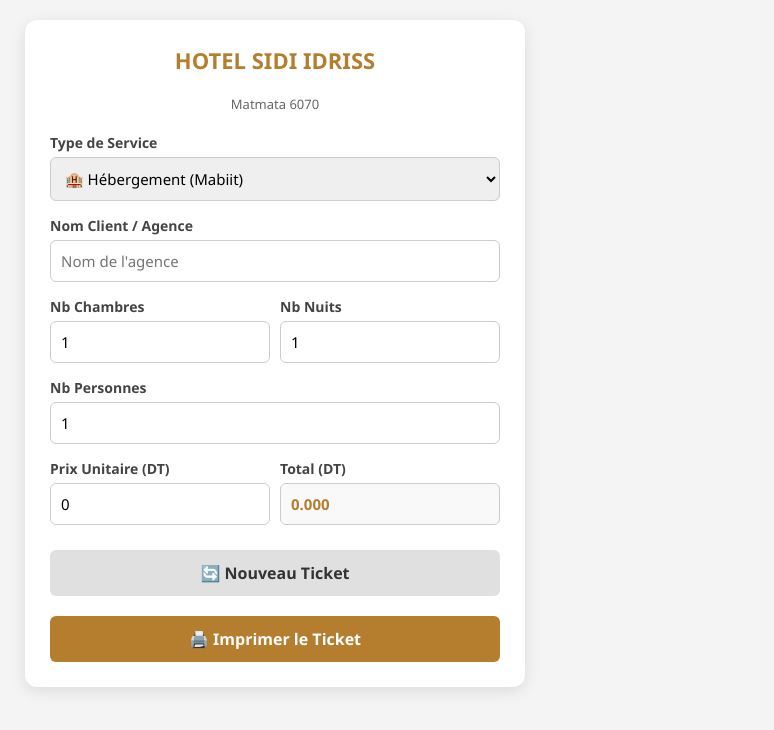
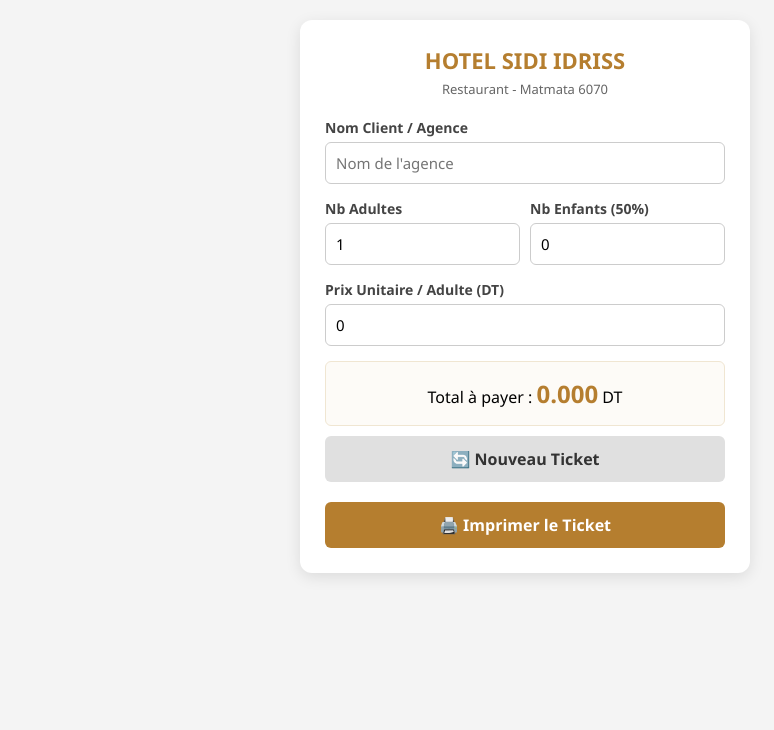
Before and after one commit to kardous93-cloud/starwars-ticket, a plain HTML site: page index.html in a window 1280 px wide. Shown: the whole page, without its empty margins (115-889 px from the left). Drawn offline with Linux system fonts and the light colour scheme.

Commit message:
Update index.html

```diff
--- a/index.html
+++ b/index.html
@@ -3,24 +3,22 @@
 <head>
     <meta charset="UTF-8">
     <meta name="viewport" content="width=device-width, initial-scale=1.0">
-    <title>Système de Réservation - Hôtel & Restaurant</title>
+    <title>Restaurant - Hôtel Sidi Idriss</title>
     <style>
         * { box-sizing: border-box; margin: 0; padding: 0; font-family: 'Segoe UI', Tahoma, Geneva, Verdana, sans-serif; }
         body { background-color: #f4f4f4; display: flex; justify-content: center; align-items: flex-start; min-height: 100vh; padding: 20px; }
 
-        /* --- التصميم العام (الواجهة) --- */
-        .main-container { display: flex; gap: 20px; max-width: 1000px; width: 100%; }
-
-        /* --- واجهة الإدخال (اليسار) --- */
+        /* --- واجهة الإدخال (اللي تظهر في المتصفح) --- */
         .input-form {
-            background: white; width: 100%; max-width: 500px; border-radius: 12px;
+            background: white; width: 100%; max-width: 450px; border-radius: 12px;
             box-shadow: 0 4px 15px rgba(0,0,0,0.1); padding: 25px;
         }
-        .input-form h2 { color: #b57e2f; text-align: center; margin-bottom: 20px; font-size: 22px; }
+        .input-form h2 { color: #b57e2f; text-align: center; margin-bottom: 5px; font-size: 22px; }
+        .input-form p { text-align: center; color: #666; font-size: 13px; margin-bottom: 20px; }
 
         .form-group { margin-bottom: 15px; }
         .form-group label { display: block; margin-bottom: 5px; font-size: 14px; font-weight: bold; color: #444; }
-        .form-group input, .form-group select {
+        .form-group input {
             width: 100%; padding: 10px; border: 1px solid #ccc; border-radius: 6px; font-size: 15px;
         }
         .row { display: flex; gap: 10px; }
@@ -35,91 +33,66 @@
         .btn-reset { background: #e0e0e0; color: #333; margin-bottom: 10px; }
         .btn-reset:hover { background: #ccc; }
 
-        /* --- التيكي (اليمين) --- */
-        .ticket-wrapper { display: none; } /* نخفيو في الشاشة، ونظهرو غير في الطباعة */
+        /* --- التيكي (مخفي في الشاشة، يظهر غير في الطباعة) --- */
+        .ticket-wrapper { display: none; }
 
-        /* --- إعدادات الطباعة (أهم جزء) --- */
+        /* --- إعدادات الطباعة الحرارية --- */
         @media print {
             body { background: white; display: block; padding: 0; }
             .input-form { display: none; } /* نخفيو الفورم */
-            .ticket-wrapper { display: block; width: 58mm; margin: 0 auto; } /* حجم الورق الحراري */
+            .ticket-wrapper { display: block; width: 58mm; margin: 0 auto; }
 
             .ticket {
-                border: 1px dashed #000; padding: 5px; font-family: 'Courier New', Courier, monospace;
+                border: 1px dashed #000; padding: 10px; font-family: 'Courier New', Courier, monospace;
                 color: #000; background: #fff;
             }
             .ticket-header { text-align: center; margin-bottom: 10px; }
-            .ticket-header h3 { font-size: 14px; margin-bottom: 2px; text-transform: uppercase; }
+            .ticket-header h3 { font-size: 16px; margin-bottom: 2px; text-transform: uppercase; }
             .ticket-header p { font-size: 11px; margin: 1px 0; }
 
-            .ticket-divider { border-top: 1px dashed #000; margin: 5px 0; }
+            .ticket-divider { border-top: 1px dashed #000; margin: 8px 0; }
 
-            .ticket-row { display: flex; justify-content: space-between; font-size: 12px; margin: 3px 0; }
+            .ticket-row { display: flex; justify-content: space-between; font-size: 12px; margin: 4px 0; }
             .ticket-row.bold { font-weight: bold; }
 
             .ticket-table { width: 100%; border-collapse: collapse; margin: 10px 0; }
-            .ticket-table th, .ticket-table td { border: 1px solid #000; padding: 4px; font-size: 11px; text-align: center; }
+            .ticket-table th, .ticket-table td { border: 1px solid #000; padding: 5px; font-size: 11px; text-align: center; }
+            .ticket-table th { background-color: #f0f0f0; }
 
-            .ticket-footer { text-align: center; margin-top: 10px; font-size: 11px; }
+            .ticket-footer { text-align: center; margin-top: 15px; font-size: 11px; }
         }
     </style>
 </head>
 <body>
 
-<div class="main-container">
-    <!-- الفورم اللي يكتب فيه الحريف -->
+<!-- واجهة الإدخال -->
 <div class="input-form">
     <h2>HOTEL SIDI IDRISS</h2>
-        <p style="text-align: center; color: #666; font-size: 13px; margin-bottom: 20px;">Matmata 6070</p>
-
-        <div class="form-group">
-            <label>Type de Service</label>
-            <select id="typeService" onchange="toggleService()">
-                <option value="hotel">🏨 Hébergement (Mabiit)</option>
-                <option value="restaurant">🍽️ Restaurant (Manger)</option>
-            </select>
-        </div>
+    <p>Restaurant - Matmata 6070</p>
 
     <div class="form-group">
         <label>Nom Client / Agence</label>
         <input type="text" id="nomClient" placeholder="Nom de l'agence">
     </div>
 
-        <!-- الحقول الخاصة بالنزل -->
-        <div id="hotelFields">
     <div class="row">
         <div class="form-group">
-                    <label>Nb Chambres</label>
-                    <input type="number" id="nbChambres" value="1" min="1" oninput="calculer()">
+            <label>Nb Adultes</label>
+            <input type="number" id="nbAdultes" value="1" min="0" oninput="calculer()">
         </div>
         <div class="form-group">
-                    <label>Nb Nuits</label>
-                    <input type="number" id="nbNuits" value="1" min="1" oninput="calculer()">
-                </div>
-            </div>
-            <div class="form-group">
-                <label>Nb Personnes</label>
-                <input type="number" id="nbPersonnes" value="1" min="1" oninput="calculer()">
+            <label>Nb Enfants (50%)</label>
+            <input type="number" id="nbEnfants" value="0" min="0" oninput="calculer()">
         </div>
     </div>
 
-        <!-- الحقول الخاصة بالمطعم -->
-        <div id="restaurantFields" style="display: none;">
     <div class="form-group">
-                <label>Nb Repas</label>
-                <input type="number" id="nbRepas" value="1" min="1" oninput="calculer()">
-            </div>
+        <label>Prix Unitaire / Adulte (DT)</label>
+        <input type="number" id="prixUnitaire" value="0" min="0" oninput="calculer()">
     </div>
 
-        <div class="row">
-            <div class="form-group">
-                <label>Prix Unitaire (DT)</label>
-                <input type="number" id="prixUnitaire" value="0" min="0" oninput="calculer()">
-            </div>
-            <div class="form-group">
-                <label>Total (DT)</label>
-                <input type="text" id="totalAffichage" value="0.000" readonly style="background: #f9f9f9; font-weight: bold; color: #b57e2f;">
-            </div>
+    <div class="total-preview">
+        Total à payer : <span id="totalAffichage">0.000</span> DT
     </div>
 
     <button class="btn btn-reset" onclick="resetForm()">🔄 Nouveau Ticket</button>
@@ -131,7 +104,7 @@
     <div class="ticket" id="ticketToPrint">
         <div class="ticket-header">
             <h3>BILLET D'ENTRÉE</h3>
-                <p>Hôtel Sidi Idriss</p>
+            <p>Restaurant Hôtel Sidi Idriss</p>
             <p>Matmata 6070</p>
             <p>📞 75 240 005</p>
             <p>✉️ sidi.idriss.hotel@gmail.com</p>
@@ -148,7 +121,8 @@
         <table class="ticket-table">
             <thead>
                 <tr>
-                        <th id="thDesc">Description</th>
+                    <th>Désignation</th>
+                    <th>Qté</th>
                     <th>Prix (DT)</th>
                     <th>Total (DT)</th>
                 </tr>
@@ -166,71 +140,49 @@
         </div>
     </div>
 </div>
-</div>
 
 <script>
-    // دالة تبديل الحقول بين النزل والمطعم
-    function toggleService() {
-        const service = document.getElementById('typeService').value;
-        if (service === 'hotel') {
-            document.getElementById('hotelFields').style.display = 'block';
-            document.getElementById('restaurantFields').style.display = 'none';
-        } else {
-            document.getElementById('hotelFields').style.display = 'none';
-            document.getElementById('restaurantFields').style.display = 'block';
-        }
-        calculer();
-    }
-
     // دالة حساب المجموع
     function calculer() {
-        const service = document.getElementById('typeService').value;
         const prix = parseFloat(document.getElementById('prixUnitaire').value) || 0;
-        let total = 0;
-        let tableHTML = '';
+        const adultes = parseInt(document.getElementById('nbAdultes').value) || 0;
+        const enfants = parseInt(document.getElementById('nbEnfants').value) || 0;
 
+        // الأطفال يخلصو 50%
+        const totalAdultes = adultes * prix;
+        const totalEnfants = enfants * (prix * 0.5);
+        const total = totalAdultes + totalEnfants;
+
+        // تحديث الواجهة
+        document.getElementById('totalAffichage').textContent = total.toFixed(3);
+
+        // تحديث التيكي
         const nom = document.getElementById('nomClient').value || "Non spécifié";
         document.getElementById('ticketClient').textContent = nom;
 
-        // التاريخ
         const now = new Date();
         document.getElementById('ticketDate').textContent = now.toLocaleDateString('fr-FR') + ' ' + now.toLocaleTimeString('fr-FR', {hour: '2-digit', minute:'2-digit'});
 
-        if (service === 'hotel') {
-            const chambres = parseInt(document.getElementById('nbChambres').value) || 0;
-            const nuits = parseInt(document.getElementById('nbNuits').value) || 0;
-            const personnes = parseInt(document.getElementById('nbPersonnes').value) || 0;
-
-            // مثال: الثمن * عدد الليالي * عدد الغرف (تقدر تبدل هالمعادلة)
-            total = prix * nuits * chambres;
-
-            document.getElementById('thDesc').textContent = "Chambres";
-            tableHTML = `
+        let tableHTML = '';
+        if (adultes > 0) {
+            tableHTML += `
                 <tr>
-                    <td>${chambres} Ch. x ${nuits} Nuits</td>
+                    <td>Adultes</td>
+                    <td>${adultes}</td>
                     <td>${prix.toFixed(3)}</td>
-                    <td>${total.toFixed(3)}</td>
-                </tr>
+                    <td>${totalAdultes.toFixed(3)}</td>
+                </tr>`;
+        }
+        if (enfants > 0) {
+            tableHTML += `
                 <tr>
-                    <td colspan="2">Personnes: ${personnes}</td>
-                    <td></td>
-                </tr>
-            `;
-        } else {
-            const repas = parseInt(document.getElementById('nbRepas').value) || 0;
-            total = prix * repas;
-
-            document.getElementById('thDesc').textContent = "Repas";
-            tableHTML = `
-                <tr>
-                    <td>${repas} Repas</td>
-                    <td>${prix.toFixed(3)}</td>
-                    <td>${total.toFixed(3)}</td>
-                </tr>
-            `;
+                    <td>Enfants (50%)</td>
+                    <td>${enfants}</td>
+                    <td>${(prix * 0.5).toFixed(3)}</td>
+                    <td>${totalEnfants.toFixed(3)}</td>
+                </tr>`;
         }
 
-        document.getElementById('totalAffichage').value = total.toFixed(3);
         document.getElementById('ticketTableBody').innerHTML = tableHTML;
     }
 
@@ -238,10 +190,8 @@
     function resetForm() {
         document.getElementById('nomClient').value = '';
         document.getElementById('prixUnitaire').value = '0';
-        document.getElementById('nbChambres').value = '1';
-        document.getElementById('nbNuits').value = '1';
-        document.getElementById('nbPersonnes').value = '1';
-        document.getElementById('nbRepas').value = '1';
+        document.getElementById('nbAdultes').value = '1';
+        document.getElementById('nbEnfants').value = '0';
 
         // توليد رقم تيكي عشوائي
         const randomNum = Math.floor(100 + Math.random() * 900);
@@ -250,7 +200,7 @@
         calculer();
     }
 
-    // تشغيل الدوال عند فتح الصفحة
+    // تشغيل الدالة عند فتح الصفحة
     window.onload = function() {
         resetForm();
     };
```
Lines whose indentation alone changed are shown as unchanged.
